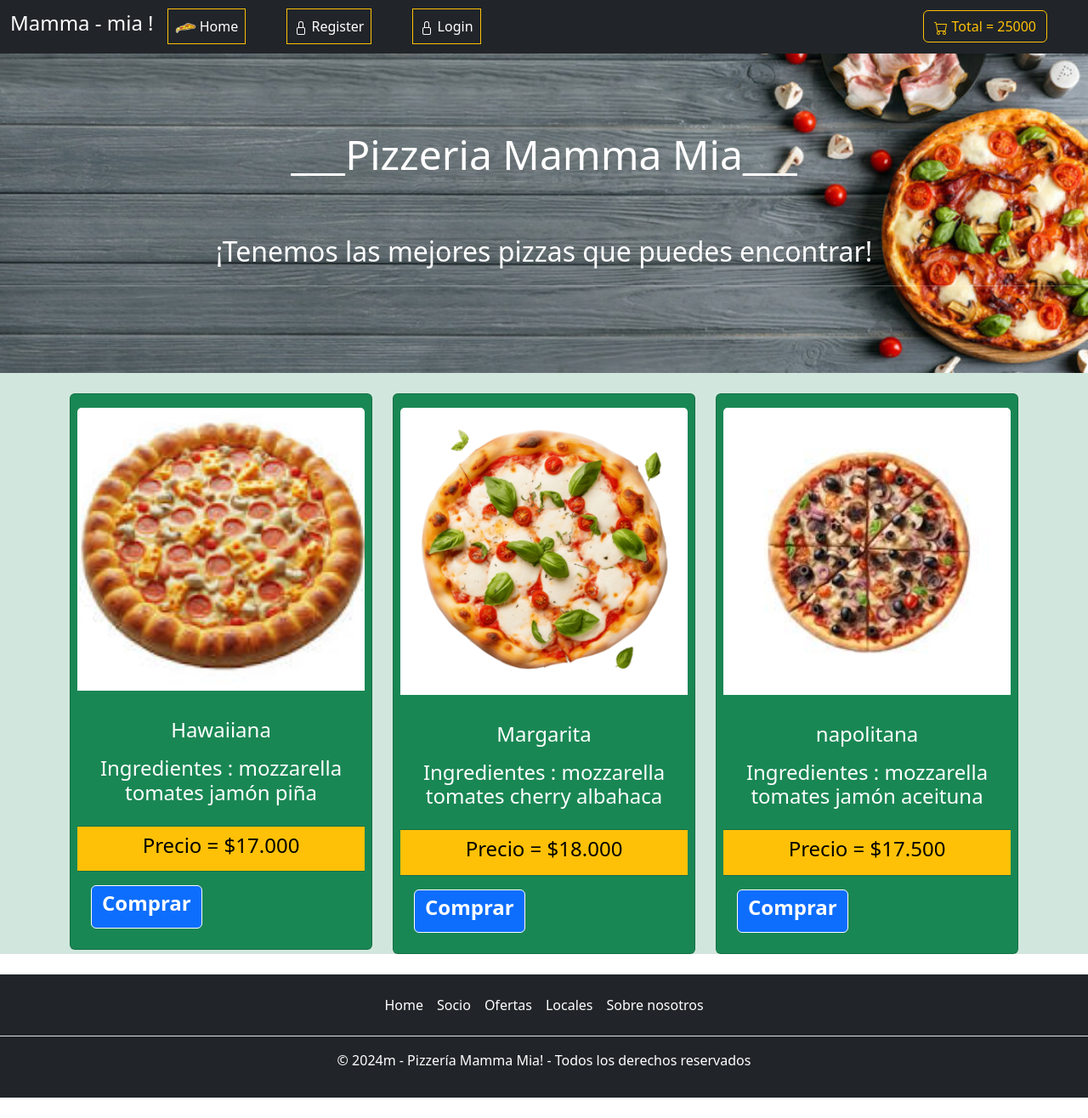
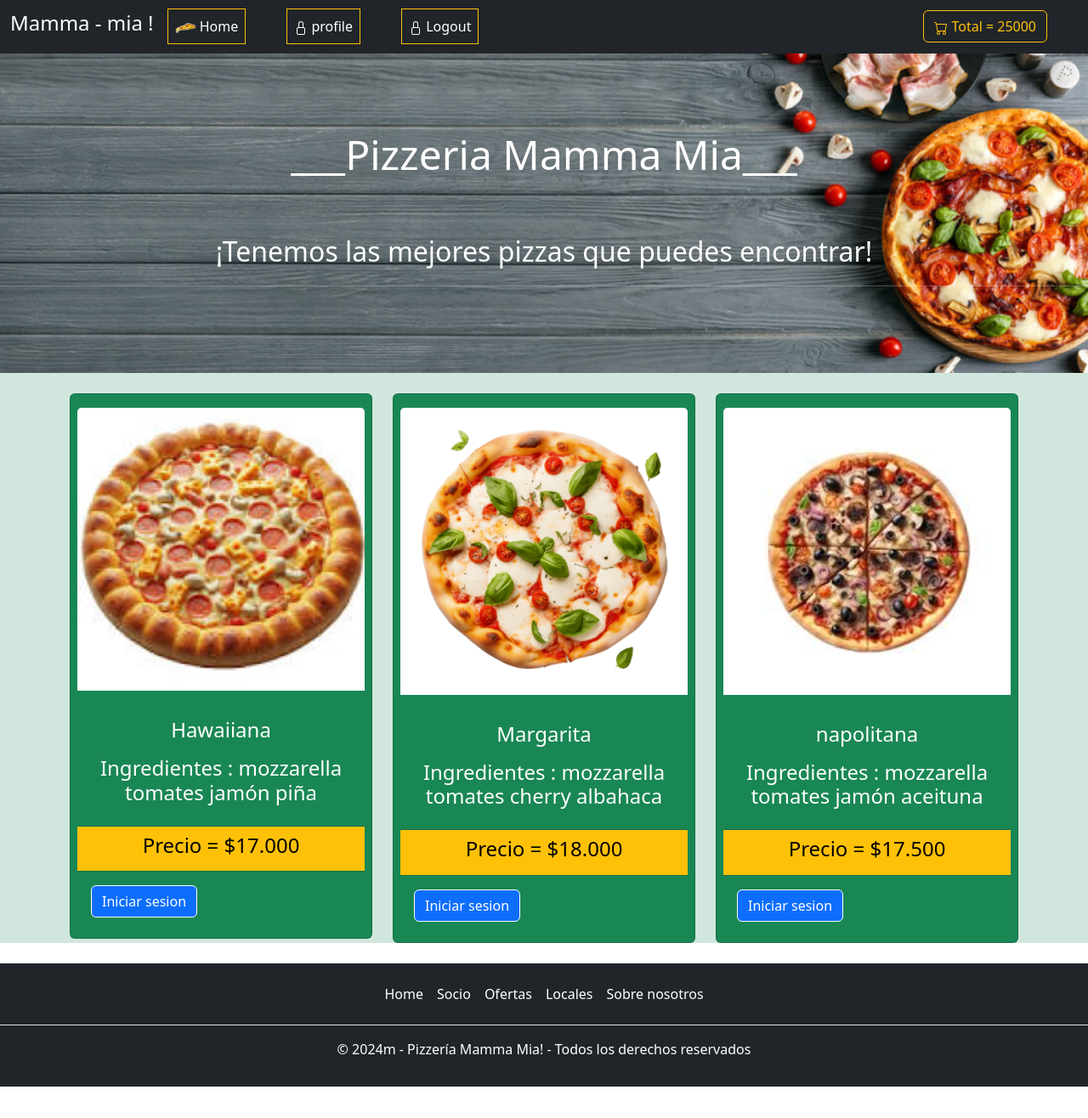
Before and after one commit to JulioMendoza-dev/pizzeria_mama_mia, a React (Vite) app: page / in a window 1280 px wide. Shown: the whole page at 85% size. Built offline with nearby package versions, Linux system fonts and the light colour scheme.

Commit message:
hasta aqui solo falta carrito de compras con el total

```diff
--- a/src/components/CardPizza.jsx
+++ b/src/components/CardPizza.jsx
@@ -1,8 +1,9 @@
 import React from 'react'
+import Navbar from './Navbar'
 
 function CardPizza(props) {
  const {imagen, name, ingredients,price } = props
- const sesion = true
+ const sesion = false
   return (
     <>
       <div className="card text-white p-2 bg-success">
--- a/src/components/Navbar.jsx
+++ b/src/components/Navbar.jsx
@@ -3,7 +3,7 @@ import React from 'react'
 
 function Navbar() {
   const total = 25000;
-  const token = false
+  const token = true
   return (
    <>
     <nav className="navbar navbar-expand-lg bg-dark">
@@ -12,8 +12,8 @@ function Navbar() {
     <button className="navbar-toggler " type="button" data-bs-toggle="collapse" data-bs-target="#navbarNav" aria-controls="navbarNav" aria-expanded="false" aria-label="Toggle navigation" >
       <span className="navbar-toggler-icon"></span>
     </button>
-    <div className="collapse navbar-collapse "  id="navbarNav" >
-       {token ? <ul className="navbar-nav gap-5 ">
+    <div className="collapse navbar-collapse "  id="navbarNav">
+       {token ? <ul className="navbar-nav gap-5">
         <li className="nav-item">
           <a className="nav-link text-white active border border-warning" aria-current="page" href="#"><img src="/trozo-pizza.webp"
           width="25" height="20"/> Home</a>
```
